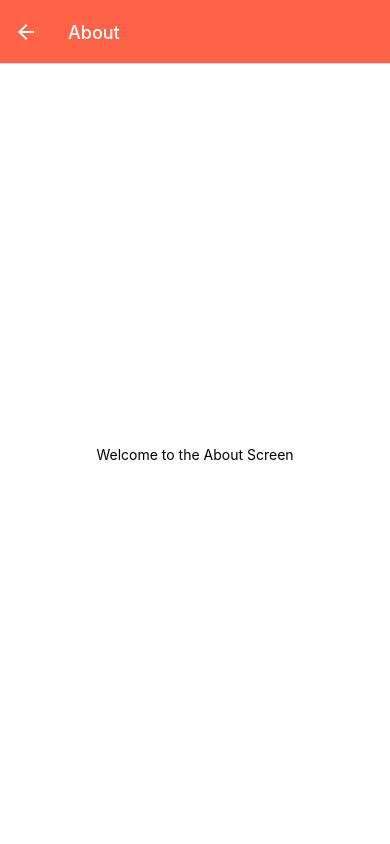
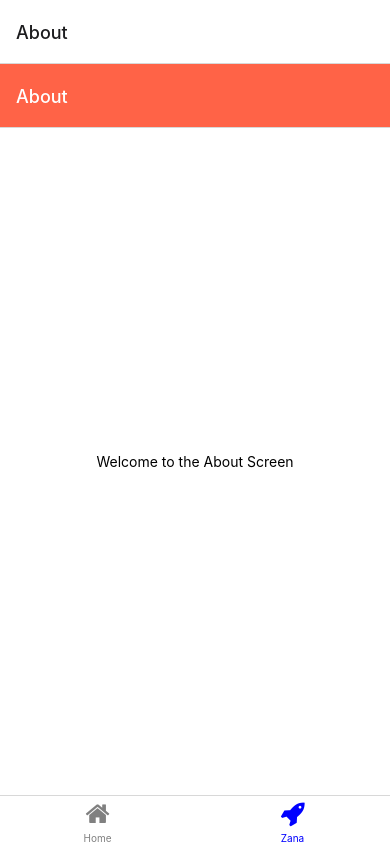
Before and after one commit to zannash/DS-Proj, a React Native app: screen / in a window 390 px wide. Both pictures are taken after a click on the button "GO TO ABOUT SCREEN". Built offline with nearby package versions, Linux system fonts and the light colour scheme.

Commit message:
Module 18

```diff
--- a/App.js
+++ b/App.js
@@ -3,11 +3,12 @@ import React from 'react';
 import { Text, View } from 'react-native';
 import { NavigationContainer } from '@react-navigation/native';
 import StackNavigator from './src/navigation/StackNavigator';
+import BottomTabNavigator from './src/navigation/TabNavigator';
 
 const  App= () => {
   return (
     <NavigationContainer>
-      <StackNavigator/>
+<BottomTabNavigator/>
     </NavigationContainer>
   );
 }
--- a/package.json
+++ b/package.json
@@ -10,6 +10,7 @@
   },
   "dependencies": {
     "@react-native-community/masked-view": "^0.1.11",
+    "@react-navigation/bottom-tabs": "^6.5.16",
     "@react-navigation/native": "^6.1.12",
     "@react-navigation/stack": "^6.3.23",
     "expo": "~50.0.8",
@@ -19,7 +20,8 @@
     "react-native-gesture-handler": "^2.15.0",
     "react-native-reanimated": "^3.7.1",
     "react-native-safe-area-context": "^4.9.0",
-    "react-native-screens": "^3.29.0"
+    "react-native-screens": "^3.29.0",
+    "react-native-vector-icons": "^10.0.3"
   },
   "devDependencies": {
     "@babel/core": "^7.20.0"
--- a/src/navigation/StackNavigator.js
+++ b/src/navigation/StackNavigator.js
@@ -4,8 +4,14 @@ import { createStackNavigator } from '@react-navigation/stack';
 import Home from '../screens/Home';
 import About from '../screens/About';
 
+
+//Reprezenton Stack Navigator
 const Stack = createStackNavigator();
 
+
+//Definohen opsionet e perbashketa per screens qe ndodhen ne stack
+/*Opsionet e perbashketa perfshijne : header-in bashke me ngjyren e bg,
+ si dhe ngjyrat e teksteve dhe ikonave*/
 const screenOptionStyle = {
     headerStyle:{
         backgroundColor:"#FF6347",
@@ -14,6 +20,26 @@ const screenOptionStyle = {
     headerTintColor : "white",
 }
 
+//==Screens te bashkuara ne nje komponent==
+//Definohet komponenta e cila eshte Stack Navigator dhe i perfshine dy screens ne kete rast
+// const MainStackNavigator = ({navigation}) =>{
+//     return(
+//         <Stack.Navigator screenOptions={screenOptionStyle}>
+//             <Stack.Screen
+//              name="Home"
+//              component={Home}
+//              options={{
+//                 headerStyle:{backgroundColor:"blue",
+//                 headerTintColor:"white"}
+//              }}/>
+//             <Stack.Screen name="About" component={About}/>
+//         </Stack.Navigator>
+//     )
+// }
+
+
+//==Screens te ndara===
+//Ndahen screens ne menyre qe te krijojme nje tab special per secilen nga screen-at
 const MainStackNavigator = ({navigation}) =>{
     return(
         <Stack.Navigator screenOptions={screenOptionStyle}>
@@ -24,9 +50,17 @@ const MainStackNavigator = ({navigation}) =>{
                 headerStyle:{backgroundColor:"blue",
                 headerTintColor:"white"}
              }}/>
-            <Stack.Screen name="About" component={About}/>
+        </Stack.Navigator>
+    )
+}
+const AboutStackNavigator = ({navigation}) =>{
+    return(
+        <Stack.Navigator screenOptions={screenOptionStyle}>
+            <Stack.Screen
+             name="About"
+             component={About}   />
         </Stack.Navigator>
     )
 }
 
-export default MainStackNavigator;
+export { MainStackNavigator, AboutStackNavigator };
--- /dev/null
+++ b/src/navigation/TabNavigator.js
@@ -0,0 +1,52 @@
+import React from 'react';
+import { createStackNavigator } from '@react-navigation/stack';
+import { createBottomTabNavigator } from '@react-navigation/bottom-tabs';
+import {MainStackNavigator,AboutStackNavigator} from './StackNavigator';
+import Icon from 'react-native-vector-icons/FontAwesome';
+import Home from '../screens/Home';
+import About from '../screens/About';``
+
+
+const Tab = createBottomTabNavigator();
+
+const BottomTabNavigator = () =>{
+    return(
+<Tab.Navigator
+tabBarOptions = {
+    {
+        activeTintColor:'blue',
+        inactiveTintColor:'grey',
+        style:{
+            backgroundColor:"red"
+        },
+        labelStyle:{
+            fonSize:12,
+        }
+    }
+}>
+    <Tab.Screen
+    name = "Home"
+    component = {MainStackNavigator}
+    options = {
+        {
+            tabBarLabel: 'Home',
+            tabBarIcon:({color}) => (<Icon name="home" size={26} color={color}/>),
+        }
+    }
+    />
+
+    <Tab.Screen
+     name = "About"
+     component = {AboutStackNavigator}
+     options = {
+         {
+             tabBarLabel: 'Zana',
+             tabBarIcon:({color}) => (<Icon name="rocket" size={26} color={color}/>),
+         }
+     }
+
+    />
+</Tab.Navigator>
+    );
+}
+export default BottomTabNavigator;
```
Also changed, not shown: 1 other file (tests, documents, lock files or other folders).
